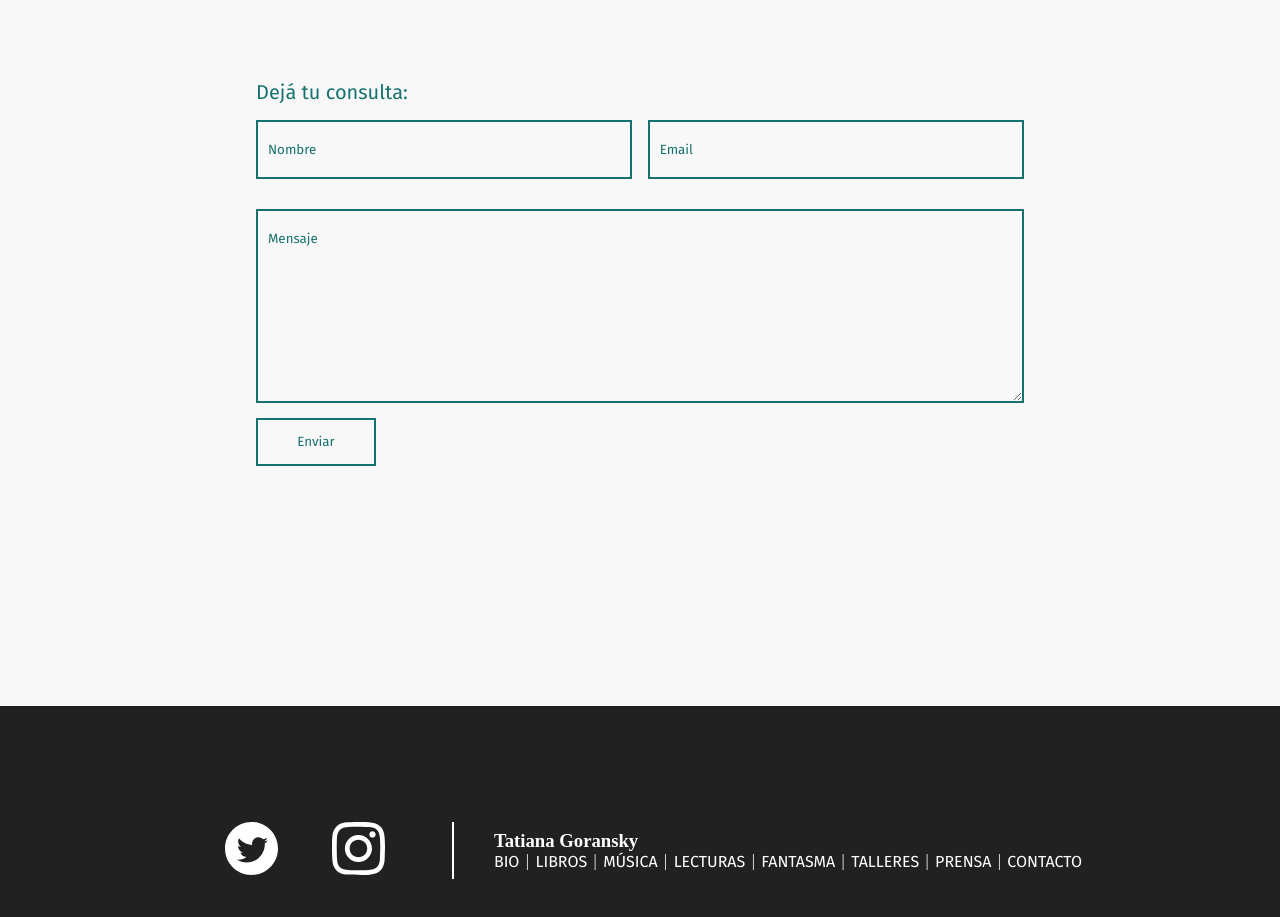
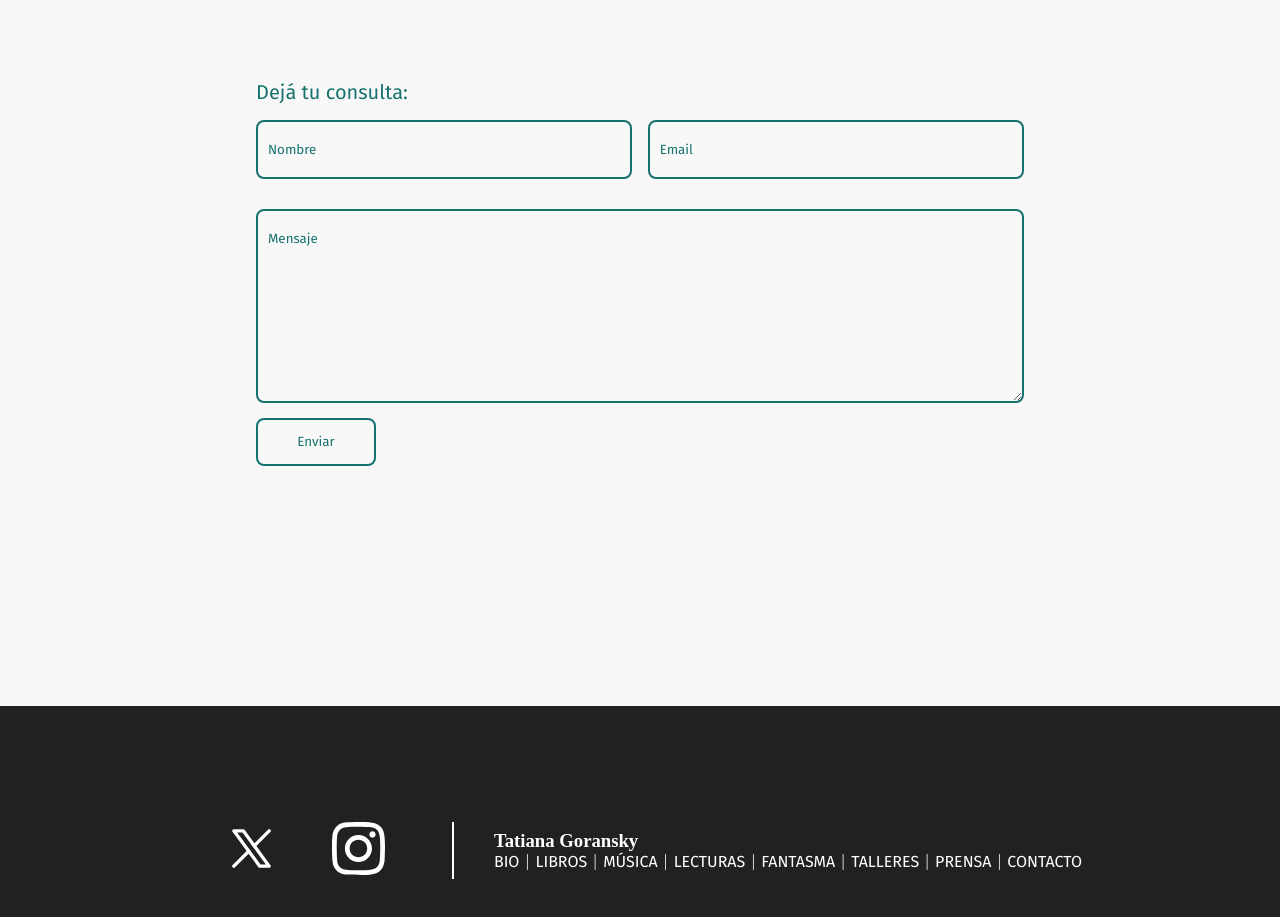
Before and after one commit to pacodinucci/tatiana, a React (Vite) app: page /talleres in a window 1280 px wide. Shown: the part 840-1757 px from the top of the page. Built offline with nearby package versions, Linux system fonts and the light colour scheme; a web font is replaced by a local one.

Commit message:
detalles finales

```diff
--- a/src/components/Footer.jsx
+++ b/src/components/Footer.jsx
@@ -1,7 +1,7 @@
 import React from 'react'
 import { HashLink } from 'react-router-hash-link';
 import ig from '../assets/instagram.svg';
-import tw from '../assets/vector.svg';
+import tw from '../assets/twitterxwhite.svg';
 import styles from '../styles/Footer.module.css';
 
 function Footer() {
--- a/src/components/Talleres.jsx
+++ b/src/components/Talleres.jsx
@@ -1,8 +1,33 @@
+import React, { useRef, useEffect, useState } from 'react';
+import emailjs from '@emailjs/browser';
 import NavBar from './NavBar';
 import Footer from './Footer';
 import styles from '../styles/Talleres.module.css';
 
 function Talleres() {
+
+    const [nombre, setNombre] = useState('');
+    const [email, setEmail] = useState('');
+    const [mensaje, setMensaje] = useState('');
+
+    const form = useRef();
+
+    const sendEmail = (e) => {
+        e.preventDefault();
+
+        emailjs.sendForm('service_n1cun6u', 'template_lns2nal', form.current, '-ab8SURfwZoUdHMj-')
+            .then((result) => {
+                console.log(result.text);
+                setNombre('');
+                setEmail('');
+                setMensaje('');
+                // setFormularioEnviado(true);
+            })
+            .catch((error) => {
+                console.log(error.text);
+            });
+    };
+
     return (
         <>
             <NavBar />
@@ -14,11 +39,11 @@ function Talleres() {
                     <div className={styles.titulo}>
                         <h2>Dejá tu consulta:</h2>
                     </div>
-                <form action="" className={styles.form}>
-                    <input className={styles.input} type="text" name="" id="" placeholder="Nombre"/>
-                    <input className={styles.input} type="email" name="" id="" placeholder="Email"/>
-                    <textarea className={styles.input} name="" id="" cols="30" rows="10" placeholder="Mensaje"></textarea>
-                    <input className={styles.input} type="submit" value="Enviar"/>
+                    <form action="" className={styles.form} ref={form} onSubmit={sendEmail}>
+                        <input className={styles.input} type="text" name="user_name" id="" placeholder="Nombre" value={nombre} onChange={(e) => setNombre(e.target.value)} />
+                        <input className={styles.input} type="email" name="user_email" id="" placeholder="Email" value={email} onChange={(e) => setEmail(e.target.value)} />
+                        <textarea className={styles.input} name="message" id="" cols="30" rows="10" placeholder="Mensaje" value={mensaje} onChange={(e) => setMensaje(e.target.value)}></textarea>
+                        <input className={styles.input} type="submit" value="Enviar" />
                     </form>
                 </div>
             </div>
--- a/src/styles/Prensa.module.css
+++ b/src/styles/Prensa.module.css
@@ -90,7 +90,7 @@
 }
 
 .primeramedio img {
-    height: 25vh;
+    height: 24.7vh;
     width: 18vw;
 }
 
--- a/src/styles/Talleres.module.css
+++ b/src/styles/Talleres.module.css
@@ -60,7 +60,7 @@
 .input{
     background: transparent;
     border: 2px solid  #16726F;
-    /* border-radius: 8px; */
+    border-radius: 8px;
     color: #16726F;
     outline: none;
     padding: 20px 10px;
```
Also changed, not shown: src/assets/twitterxwhite.svg (added). Lines whose indentation alone changed are shown as unchanged.
